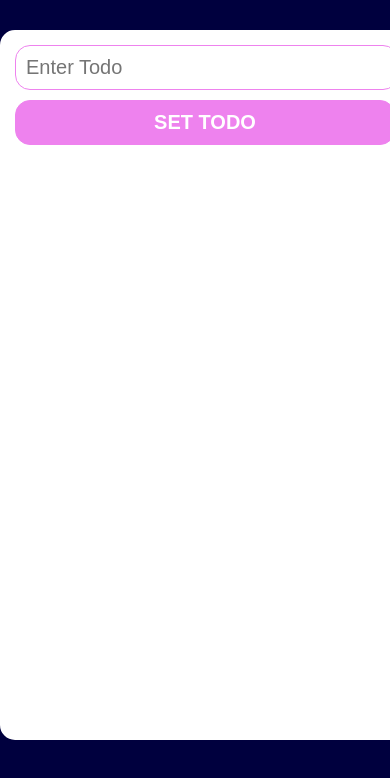
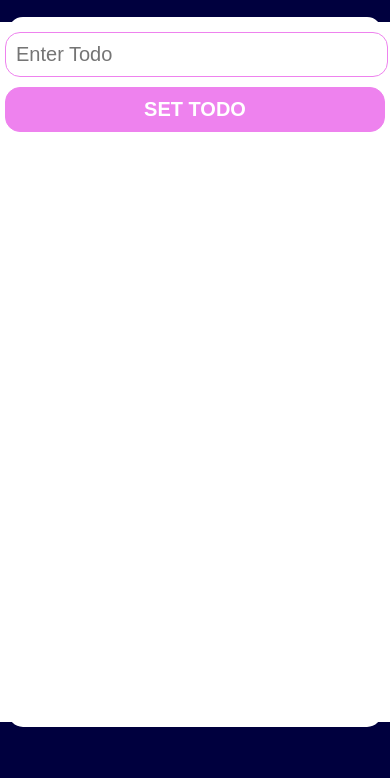
Before and after one commit to CODEVDR/todo_list, a plain HTML site: page index.html in a window 390 px wide. Shown: the part 54-832 px from the top of the page. Drawn offline with Linux system fonts and the light colour scheme.

Commit message:
main commit

```diff
--- a/css/style.css
+++ b/css/style.css
@@ -22,15 +22,15 @@ body {
 }
 
 .center {
-  position: absolute;
-  top: 10%;
-  left: 37%;
+  display: flex;
+  justify-content: center;
+  margin-top: 20px;
+  margin-left: auto;
+  margin-right: auto;
   max-width: 400px;
   max-height: 600px;
-  display: flex;
   border: 5px solid white;
   border-radius: 15px;
-  justify-content: center;
 }
 
 .container {
@@ -105,9 +105,7 @@ body {
 
 @media only screen and (max-width: 900px) {
   .center {
-    position: absolute;
     justify-content: center;
-    left: 0;
   }
   .center {
     max-height: 700px;
@@ -119,3 +117,8 @@ body {
     height: 580px;
   }
 }
+@media only screen and (max-width: 800px) {
+  .center {
+    justify-content: center;
+  }
+}
--- a/js/index.js
+++ b/js/index.js
@@ -23,9 +23,11 @@ button.onclick = () => {
     text.innerHTML = null;
   }
   list.innerHTML = null;
+};
+try {
   for (let i = 0; i < localStorage.length; i++) {
     let value = localStorage.getItem(localStorage.key(i));
     console.info(localStorage.key(i), value);
     list.innerHTML += `<p class='label' title="${value}">${value}</p>`;
   }
-};
+} catch (error) {}
```
